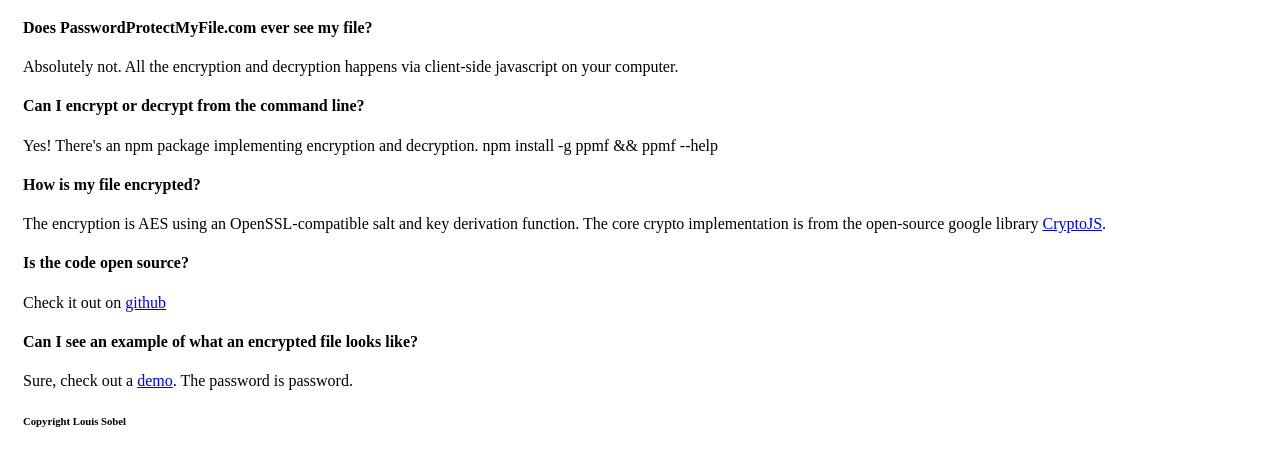
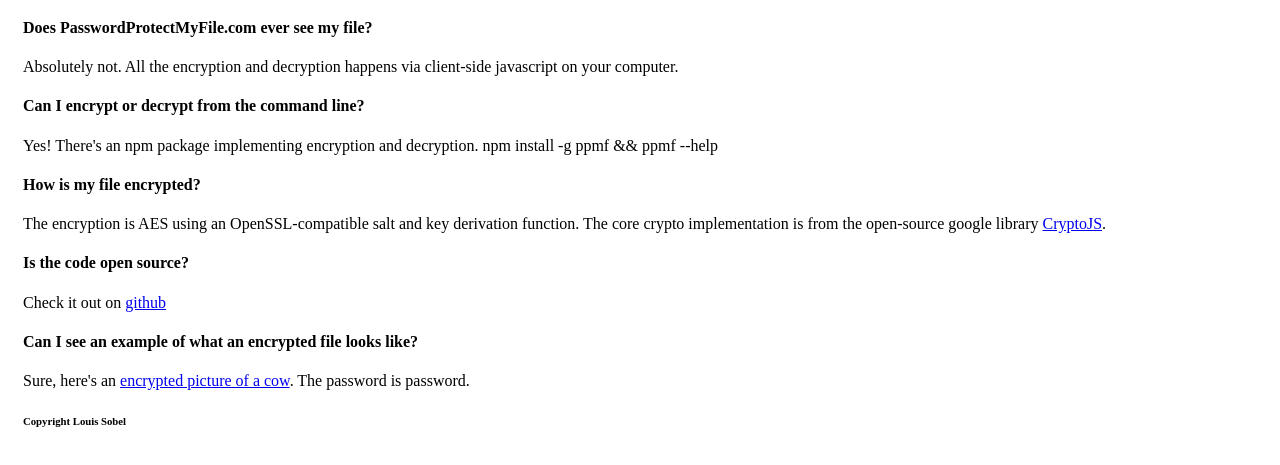
Before and after one commit to louissobel/ppmf, a plain HTML site: page templates/encrypt.html in a window 1280 px wide. Shown: the part 898-1363 px from the top of the page. Drawn offline with Linux system fonts and the light colour scheme.

Commit message:
copy fix

```diff
--- a/templates/encrypt.html
+++ b/templates/encrypt.html
@@ -184,7 +184,7 @@
           <div class="faq">
             <h4 class="faq-heading">Can I see an example of what an encrypted file looks like?</h4>
             <p class="about-text">
-              Sure, check out a <a href="./example.jpg__encrypted.html" target="_blank">demo</a>. The password is
+              Sure, here's an <a href="./example.jpg__encrypted.html" target="_blank">encrypted picture of a cow</a>. The password is
               <span class="inline-code">password</span>.
             </p>
           </div>
```
